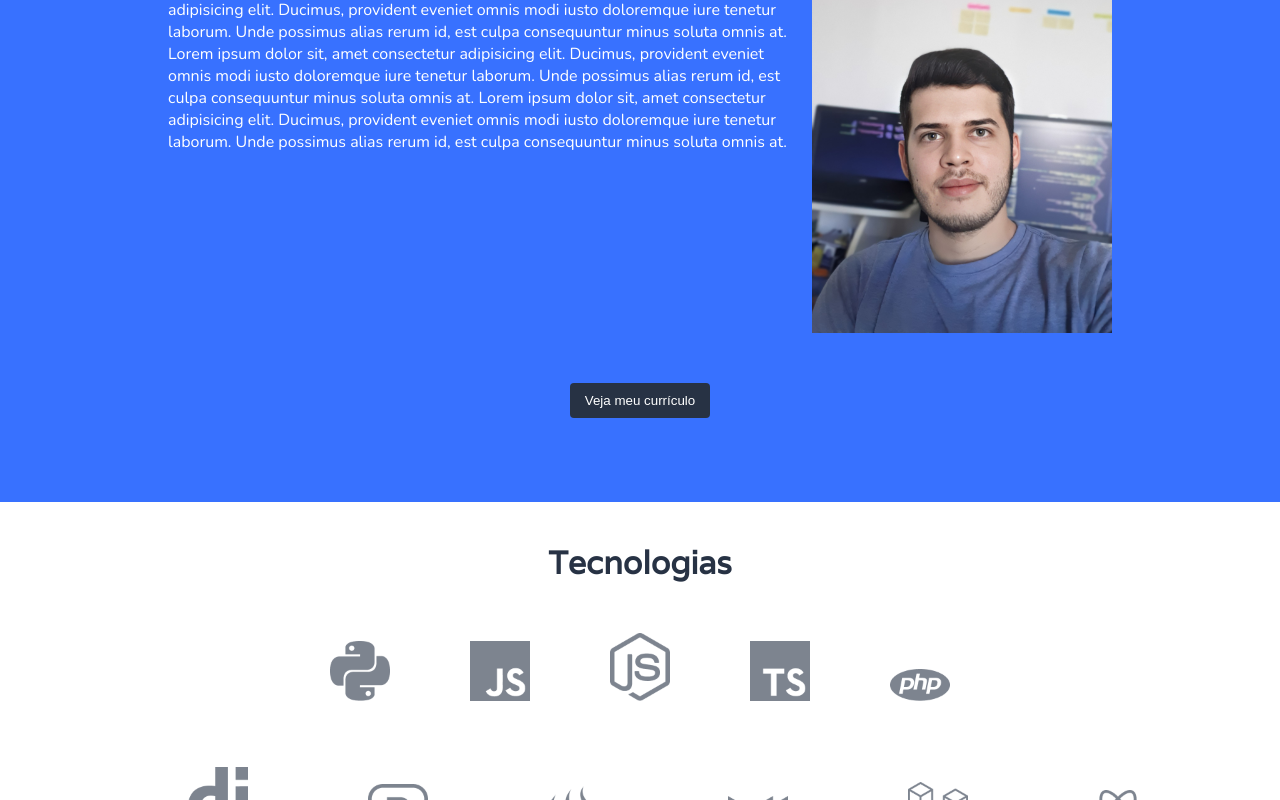
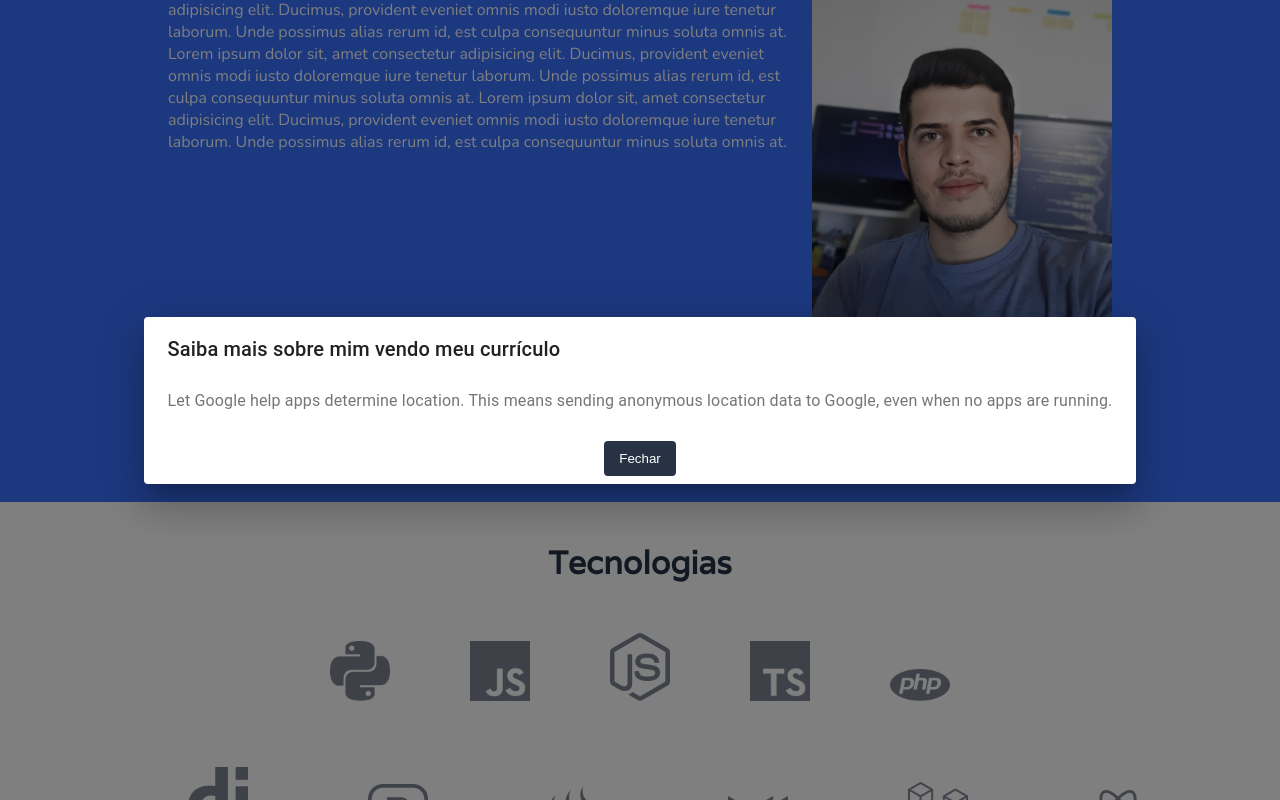
Before and after one commit to JackssonAndrey/new-portfolio, a React (Create React App) app: page / in a window 1280 px wide. Both pictures are taken after a click on the button "Veja meu currículo". Shown: the part 1750-2550 px from the top of the page. Built offline with nearby package versions, Linux system fonts and the light colour scheme.

Commit message:
creating modal of the curriculum and add links for the social icons

```diff
--- a/package.json
+++ b/package.json
@@ -3,6 +3,7 @@
   "version": "0.1.0",
   "private": true,
   "dependencies": {
+    "@material-ui/core": "^4.11.2",
     "@testing-library/jest-dom": "^5.11.4",
     "@testing-library/react": "^11.1.0",
     "@testing-library/user-event": "^12.1.10",
--- a/src/App.css
+++ b/src/App.css
@@ -6,15 +6,24 @@
   box-sizing: border-box;
 }
 
+html {
+  scroll-behavior: smooth;
+}
+
 body {
   background: #273244;
   height: 100vh;
   width: 100vw;
   font-family: 'Nunito', sans-serif;
+  overflow-x: hidden;
 }
 
 h1 {
   font-family: 'Varela', sans-serif;
+}
+
+.page-main {
+  width: 100vw !important;
 }
 
 .page-header {
@@ -97,6 +106,12 @@ h1 {
   text-decoration: none;
   margin-right: 15px;
   color: #3871FF;
+
+  transition: color .3s;
+}
+
+.list-social li:hover {
+  color: #2851b9;
 }
 
 .logo-right {
--- a/src/App.tsx
+++ b/src/App.tsx
@@ -5,6 +5,16 @@ import {
   FaFacebookSquare,
   FaGithubSquare,
 } from 'react-icons/fa';
+
+import {
+  Dialog,
+  DialogActions,
+  DialogContent,
+  DialogContentText,
+  DialogTitle,
+  Slide,
+} from '@material-ui/core';
+import { TransitionProps } from '@material-ui/core/transitions';
 
 import LogoMenu from './assets/images/logo-menu.svg';
 import Logo from './assets/images/logo.svg';
@@ -33,13 +43,33 @@ import ArrowDown from './assets/images/arrow-down.png';
 
 import './App.css';
 
+const Transition = React.forwardRef(function Transition(
+  // eslint-disable-next-line react/require-default-props
+  props: TransitionProps & { children?: React.ReactElement<any, any> },
+  ref: React.Ref<unknown>,
+) {
+  return <Slide direction="up" ref={ref} {...props} />;
+});
+
 const App: React.FC = () => {
+  const [open, setOpen] = React.useState(false);
+
+  const handleClickOpen = () => {
+    setOpen(true);
+  };
+
+  const handleClose = () => {
+    setOpen(false);
+  };
+
   return (
     <main className="page-main">
       <header id="page-header" className="page-header">
         <nav className="menu-header">
           <span className="img-logo-menu">
+            <a href="#page-header">
               <img src={LogoMenu} alt="Andrey Araújo" />
+            </a>
           </span>
 
           <ul className="list-menu">
@@ -69,18 +99,32 @@ const App: React.FC = () => {
           </p>
 
           <ul className="list-social">
+            <a
+              href="https://www.instagram.com/andreyaraujo.dev/"
+              target="blank"
+            >
               <li>
                 <FaInstagramSquare size={24} />
               </li>
+            </a>
+            <a
+              href="https://www.linkedin.com/in/jacksson-andrey/"
+              target="blank"
+            >
               <li>
                 <FaLinkedin size={24} />
               </li>
+            </a>
+            <a href="https://www.facebook.com/andreyaraujo.dev" target="blank">
               <li>
                 <FaFacebookSquare size={24} />
               </li>
+            </a>
+            <a href="https://github.com/JackssonAndrey" target="blank">
               <li>
                 <FaGithubSquare size={24} />
               </li>
+            </a>
           </ul>
         </aside>
 
@@ -217,10 +261,43 @@ const App: React.FC = () => {
         </div>
 
         <div className="area-btn">
-          <button type="button" className="btn-view-curriculum">
+          <button
+            type="button"
+            className="btn-view-curriculum"
+            onClick={handleClickOpen}
+          >
             Veja meu currículo
           </button>
         </div>
+
+        <Dialog
+          maxWidth="lg"
+          open={open}
+          TransitionComponent={Transition}
+          keepMounted
+          onClose={handleClose}
+          aria-labelledby="alert-dialog-slide-title"
+          aria-describedby="alert-dialog-slide-description"
+        >
+          <DialogTitle id="alert-dialog-slide-title">
+            Saiba mais sobre mim vendo meu currículo
+          </DialogTitle>
+          <DialogContent>
+            <DialogContentText id="alert-dialog-slide-description">
+              Let Google help apps determine location. This means sending
+              anonymous location data to Google, even when no apps are running.
+            </DialogContentText>
+          </DialogContent>
+          <DialogActions>
+            <button
+              type="button"
+              className="btn-view-curriculum"
+              onClick={handleClose}
+            >
+              Fechar
+            </button>
+          </DialogActions>
+        </Dialog>
       </div>
 
       <div id="technologies" className="technologies">
@@ -290,22 +367,35 @@ const App: React.FC = () => {
 
       <footer id="footer" className="footer">
         <ul className="list-social">
+          <a href="https://www.instagram.com/andreyaraujo.dev/" target="blank">
             <li>
               <FaInstagramSquare size={24} />
             </li>
+          </a>
+          <a href="https://www.linkedin.com/in/jacksson-andrey/" target="blank">
             <li>
               <FaLinkedin size={24} />
             </li>
+          </a>
+          <a href="https://www.facebook.com/andreyaraujo.dev" target="blank">
             <li>
               <FaFacebookSquare size={24} />
             </li>
+          </a>
+          <a href="https://github.com/JackssonAndrey" target="blank">
             <li>
               <FaGithubSquare size={24} />
             </li>
+          </a>
         </ul>
+
+        <a href="#page-header">
           <img src={Logo} alt="Andrey Araújo" className="img-footer" />
+        </a>
 
-        <p>Desenvolvido e criado por Andrey Araújo - 2020</p>
+        <p>
+          Desenvolvido e criado por Andrey Araújo - {new Date().getFullYear()}
+        </p>
         <p>andreyaraujo.dev</p>
       </footer>
     </main>
```
Also changed, not shown: .eslintrc.json, 1 other file (tests, documents, lock files or other folders). Lines whose indentation alone changed are shown as unchanged.
